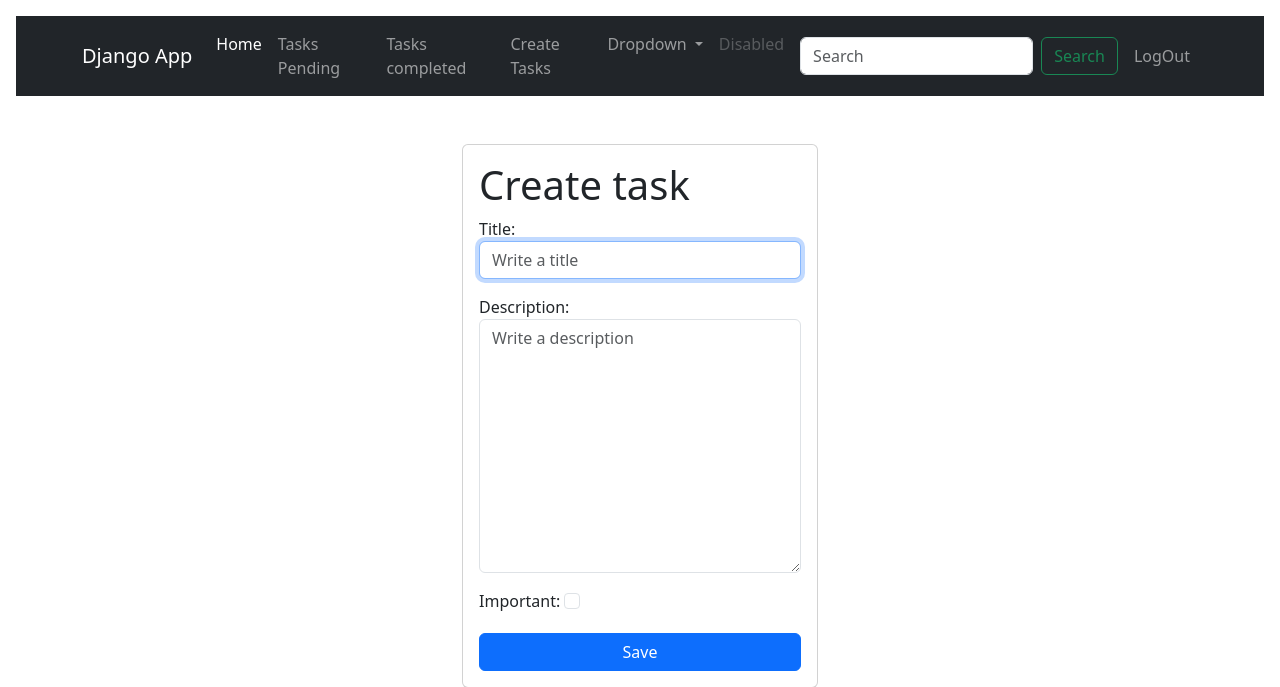
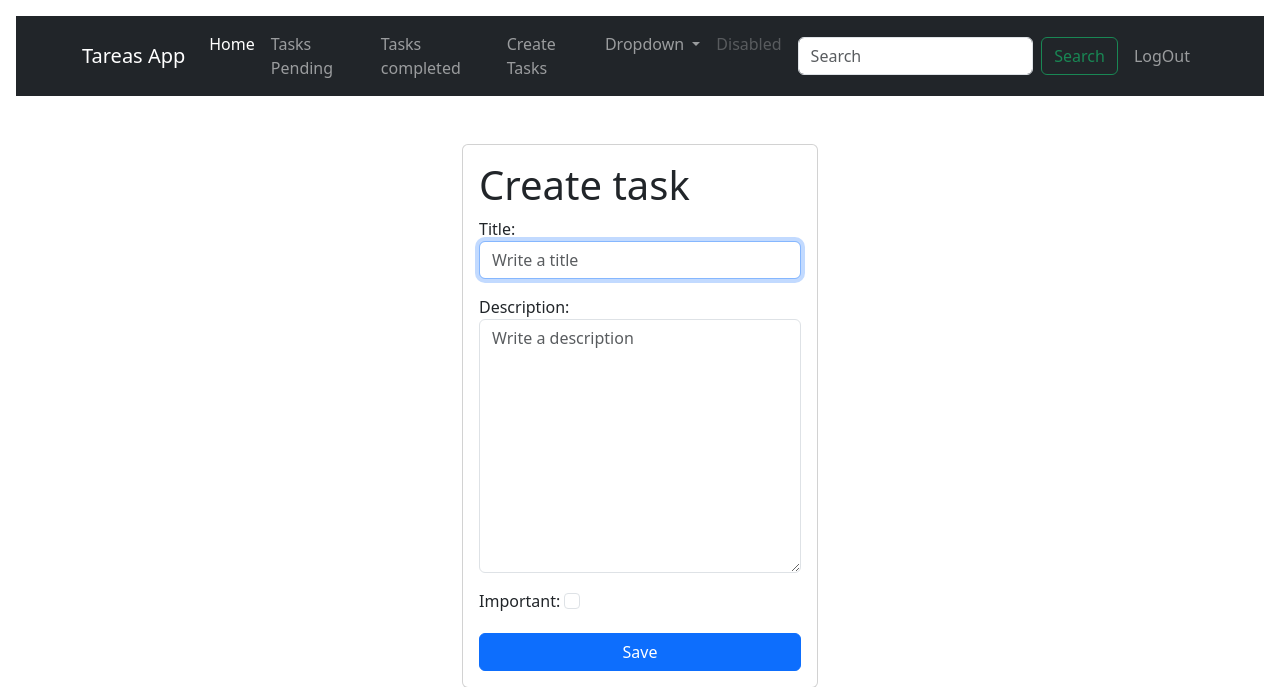
Before and after one commit to rigarhe/djauthcrud, a Django app: page /tasks/create/ in a window 1280 px wide. Shown: the top 687 px of the page. Run offline with Django 4.2, Linux system fonts and the light colour scheme; a user stored in the database is signed in.

Commit message:
cambio nombre

```diff
--- a/tasks/templates/base.html
+++ b/tasks/templates/base.html
@@ -12,7 +12,7 @@
 
     <nav class="navbar navbar-expand-lg bg-dark navbar-dark">
         <div class="container">
-            <a class="navbar-brand" href="/">Django App</a>
+            <a class="navbar-brand" href="/">Tareas App</a>
             <button class="navbar-toggler" type="button" data-bs-toggle="collapse" data-bs-target="#navbarNav" aria-controls="navbarNav" aria-expanded="false" aria-label="Toggle navigation">
                 <span class="navbar-toggler-icon"></span>
             </button>
```
